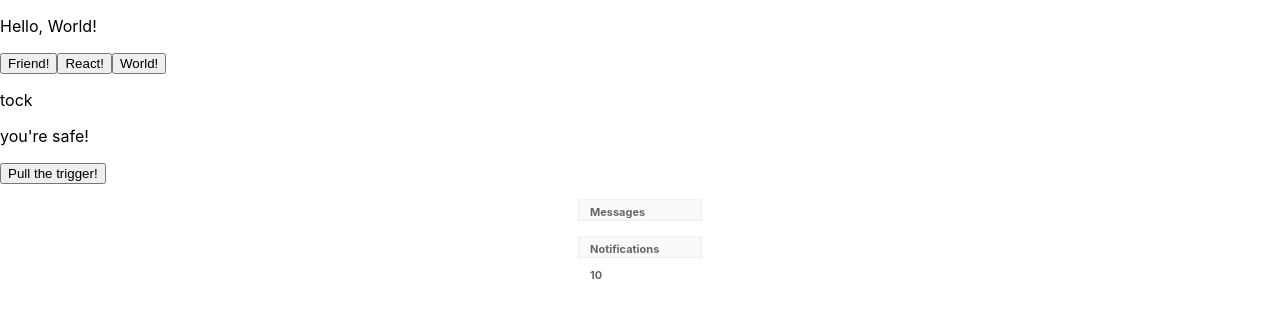
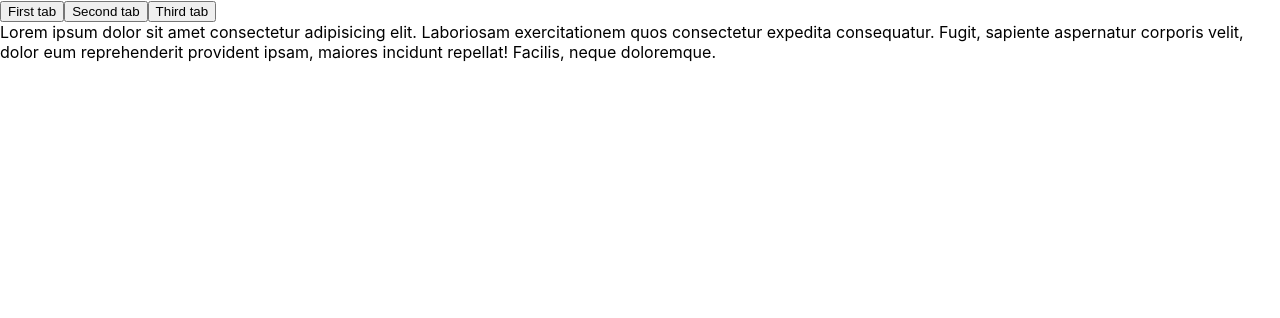
Before and after one commit to mr-dojo/react-playground, a React (Create React App) app: page / in a window 1280 px wide. Shown: the top 318 px of the page. Built offline with nearby package versions, Linux system fonts and the light colour scheme.

Commit message:
Updated App.js to use Tabs component

```diff
--- a/src/App.js
+++ b/src/App.js
@@ -1,25 +1,21 @@
 import React, { Component } from 'react';
-import Messages from './Messages'
 import './App.css';
-// import TheDate from './state/TheDate';
-// import Counter from './state/Counter';
-import HelloWorld from './state-drills/HelloWorld';
-import Bomb from './state-drills/Bomb';
-import RouletteGun from './state-drills/RouletteGun';
+import Tabs from './state/Tabs.js';
+
+const tabsProp = [
+  { name: 'First tab',
+    content: 'Lorem ipsum dolor sit amet consectetur adipisicing elit. Laboriosam exercitationem quos consectetur expedita consequatur. Fugit, sapiente aspernatur corporis velit, dolor eum reprehenderit provident ipsam, maiores incidunt repellat! Facilis, neque doloremque.' },
+  { name: 'Second tab',
+    content: 'Laboriosam exercitationem quos consectetur expedita consequatur. Fugit, sapiente aspernatur corporis velit, dolor eum reprehenderit provident ipsam, maiores incidunt repellat! Facilis, neque doloremque. Lorem ipsum dolor sit amet consectetur adipisicing elit.' },
+  { name: 'Third tab',
+    content: 'Fugit, sapiente aspernatur corporis velit, dolor eum reprehenderit provident ipsam, maiores incidunt repellat! Facilis, neque doloremque. Lorem ipsum dolor sit amet consectetur adipisicing elit. Laboriosam exercitationem quos consectetur expedita consequatur.' },
+];
 
 class App extends Component {
   render() {
     return (
       <div>
-        <HelloWorld />
-        <Bomb />
-        <RouletteGun />
-        <div>
-          <Messages name="Messages" unread={0}/>
-          <Messages name="Notifications" unread={10}/>
-        </div>
-        {/* <TheDate />
-        <Counter step={10}/> */}
+        <Tabs tabs={tabsProp} />
       </div>
     );
   }
```
